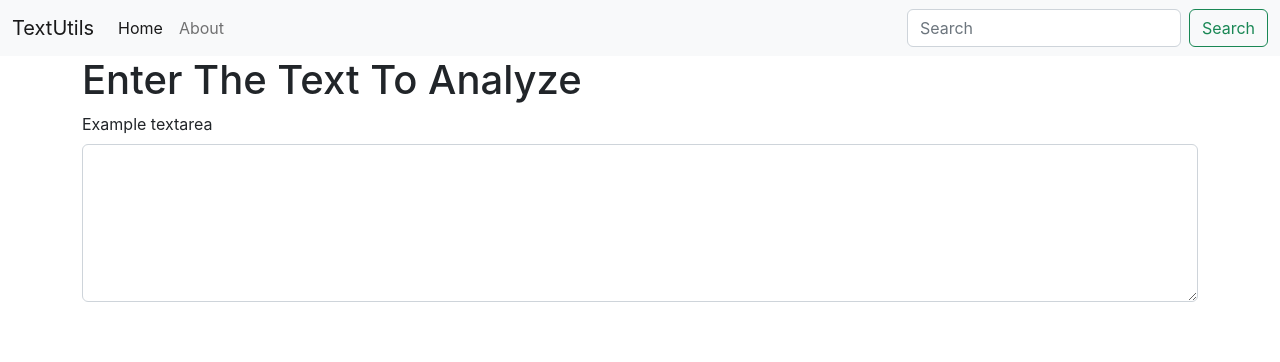
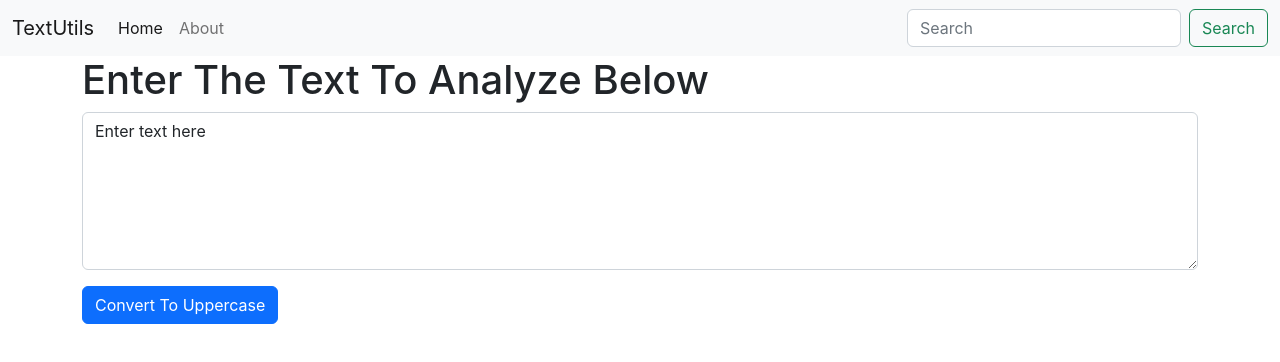
Before and after one commit to panditdhamdhere/React, a React (Create React App) app: page / in a window 1280 px wide. Shown: the top 362 px of the page. Built offline with nearby package versions, Linux system fonts and the light colour scheme.

Commit message:
upper case button addded

```diff
--- a/src/App.js
+++ b/src/App.js
@@ -6,7 +6,7 @@
     <>
       <Navbar title="TextUtils" about="aboutText"/>
       <div className="container">
-      <Textform heading="Enter The Text To Analyze"/>
+      <Textform heading="Enter The Text To Analyze Below"/>
       </div>
     </>
   );
--- a/src/components/Textform.js
+++ b/src/components/Textform.js
@@ -1,13 +1,25 @@
-import React from 'react'
+import React, {useState} from 'react'
 
 export default function Textform(props) {
+    const [text, setText] = useState("Enter text here");
+    const handleUpClick = ()=>{
+        console.log("Uppercase was clicked" + text);
+        let newText = text.toUpperCase();
+        setText(newText)
+    }
+    const handleOnChange = (event)=>{
+        console.log("On change")
+        setText(event.target.value);
+    };
+
+
   return (
     <div>
         <h1>{props.heading}</h1>
 <div className="mb-3">
-  <label for="myBox" className="form-label">Example textarea</label>
-  <textarea className="form-control" id="myBox" rows="6"></textarea>
+  <textarea className="form-control" value={text} onChange={handleOnChange} id="myBox" rows="6"></textarea>
 </div>
+<button className="btn btn-primary" onClick={handleUpClick}>Convert To Uppercase</button>
     </div>
   )
-}
+};
```
